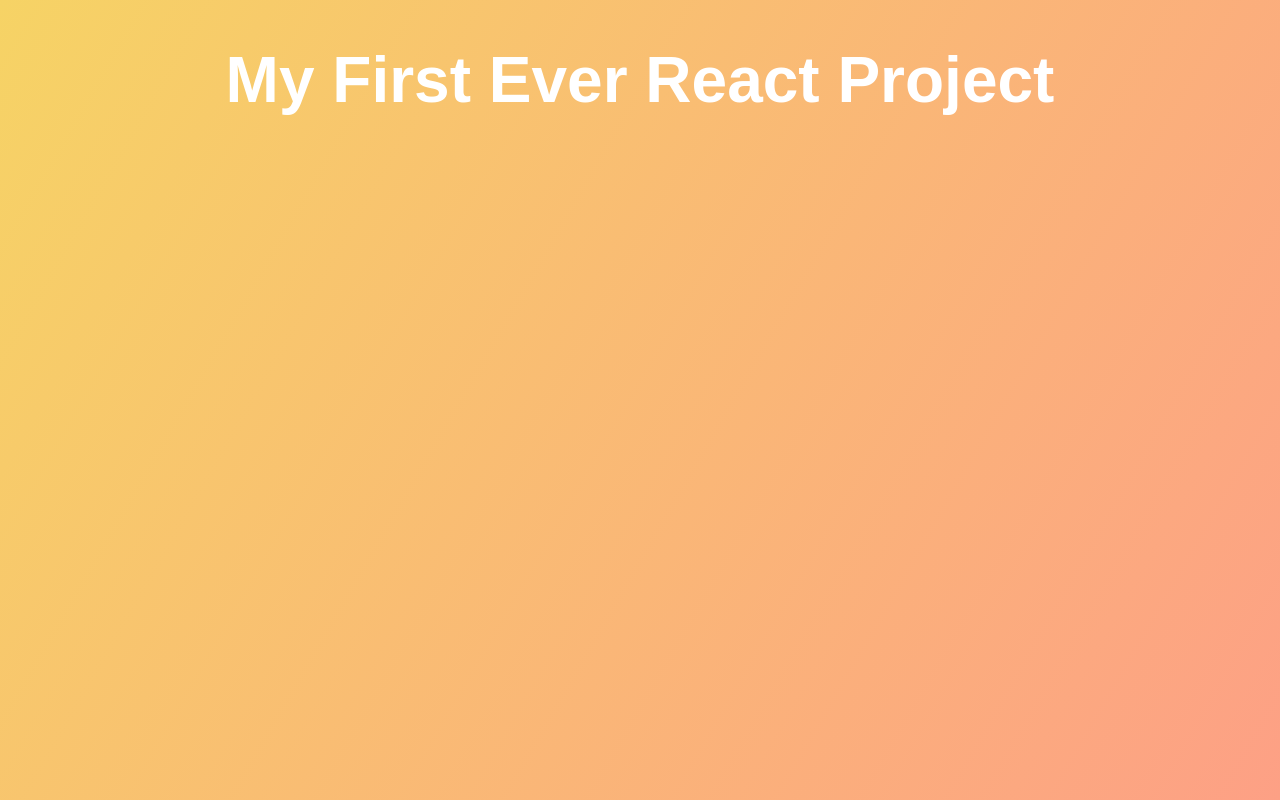
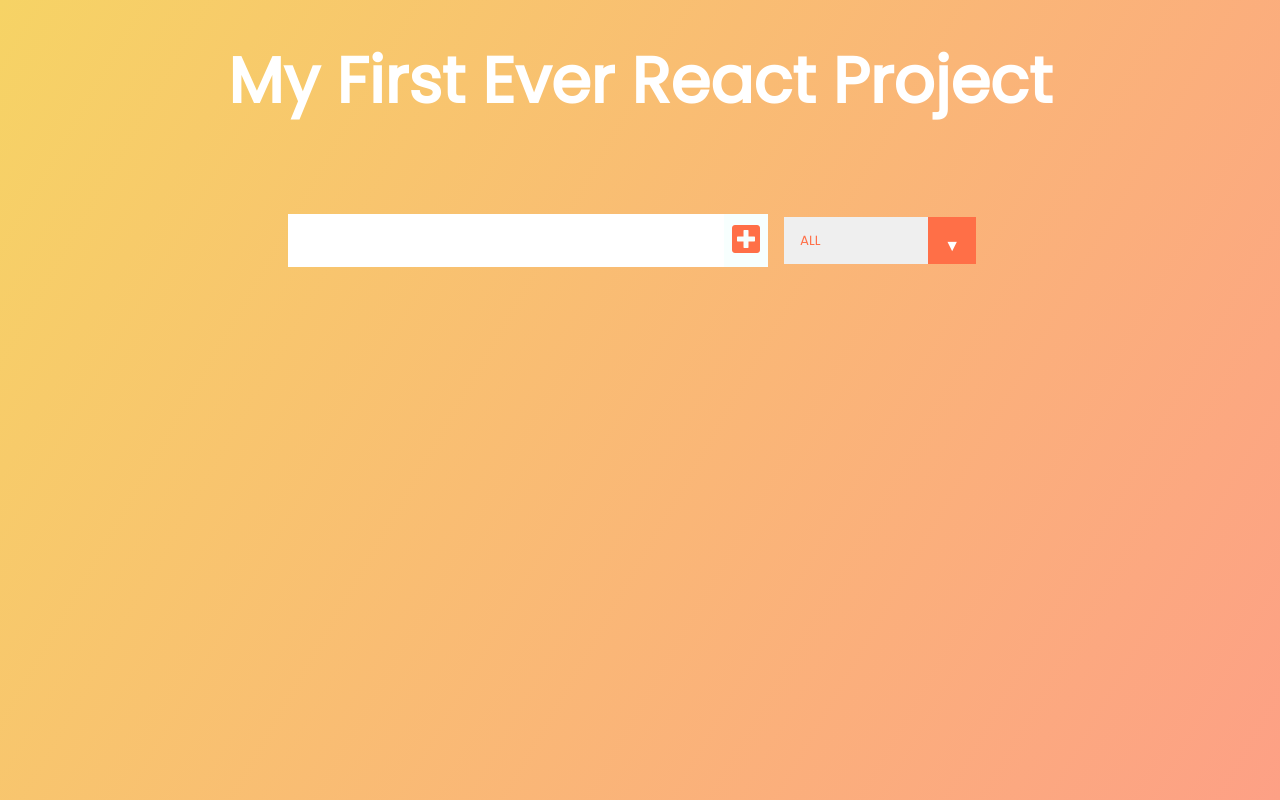
Before and after one commit to tora-pan/react-todo, a React (Create React App) app in the folder react_todo/: page / in a window 1280 px wide. Built offline with nearby package versions, Linux system fonts and the light colour scheme.

Commit message:
add form and todo components

```diff
--- a/react_todo/public/index.html
+++ b/react_todo/public/index.html
@@ -8,6 +8,16 @@
     <meta
       name="description"
       content="Web site created using create-react-app"
+    />
+    <link
+      href="https://fonts.googleapis.com/css?family=Poppins&display=swap"
+      rel="stylesheet"
+    />
+    <link
+      rel="stylesheet"
+      href="https://cdnjs.cloudflare.com/ajax/libs/font-awesome/5.12.1/css/all.min.css"
+      integrity="sha256-mmgLkCYLUQbXn0B1SRqzHar6dCnv9oZFPEC1g1cwlkk="
+      crossorigin="anonymous"
     />
     <link rel="apple-touch-icon" href="%PUBLIC_URL%/logo192.png" />
     <!--
--- a/react_todo/src/App.js
+++ b/react_todo/src/App.js
@@ -1,12 +1,21 @@
-import React from "react";
+import React, { useState } from "react";
 import "./App.css";
 
+//importing components
+import Form from "./components/Form";
+import TodoList from "./components/TodoList";
+
 function App() {
+  const [inputText, setInputText] = useState("");
+  const [todos, setTodos] = useState([]);
   return (
     <div className="App">
       <header>
         <h1>My First Ever React Project</h1>
+        <p>{inputText}</p>
       </header>
+      <Form setInputText={setInputText} />
+      <TodoList />
     </div>
   );
 }
--- /dev/null
+++ b/react_todo/src/components/Form.js
@@ -0,0 +1,27 @@
+//1 Import react
+
+import React from "react";
+
+const Form = ({ setInputText }) => {
+  const inputTextHandler = (e) => {
+    setInputText(e.target.value);
+  };
+
+  return (
+    <form>
+      <input onChange={inputTextHandler} type="text" className="todo-input" />
+      <button className="todo-button" type="submit">
+        <i className="fas fa-plus-square"></i>
+      </button>
+      <div className="select">
+        <select name="todos" className="filter-todo">
+          <option value="all">ALL</option>
+          <option value="completed">Completed</option>
+          <option value="uncompleted">Uncompleted</option>
+        </select>
+      </div>
+    </form>
+  );
+};
+
+export default Form;
--- /dev/null
+++ b/react_todo/src/components/TodoList.js
@@ -0,0 +1,11 @@
+import React from "react";
+
+const TodoList = () => {
+  return (
+    <div className="todo-container">
+      <ul className="todo-list"></ul>
+    </div>
+  );
+};
+
+export default TodoList;
```
